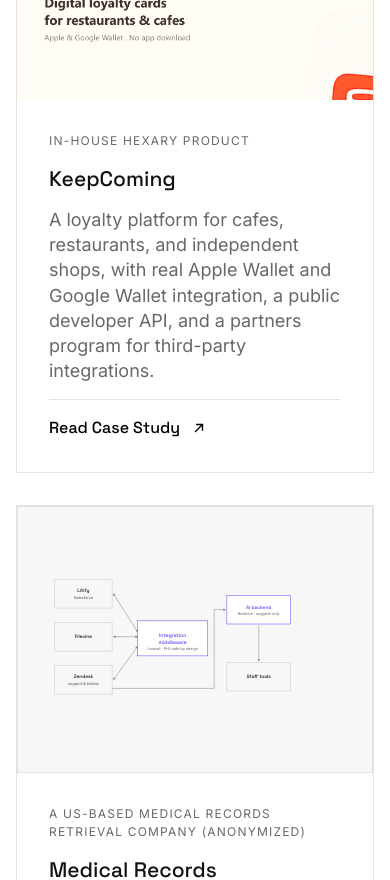
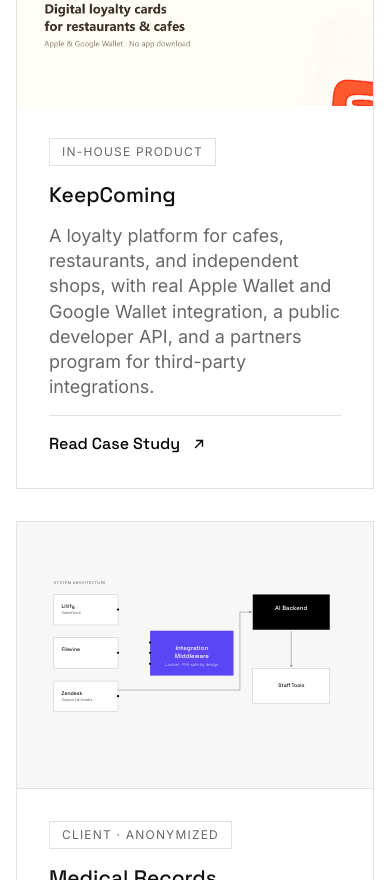
Before and after one commit to hexarylabs/hexarylabs.com, a Next.js app: page /work in a window 390 px wide. Shown: the part 1120-2000 px from the top of the page. Built offline with nearby package versions, Linux system fonts and the light colour scheme; no server answers.

Commit message:
Add MedicalRecordsSchematicElevated component and update WorkPage to use it for enhanced visual representation

```diff
--- /dev/null
+++ b/src/app/work/MedicalRecordsSchematicElevated.tsx
@@ -0,0 +1,112 @@
+import { cn } from "@/lib/cn";
+
+/**
+ * Elevated card-only rendering of the Medical Records integration diagram —
+ * solid-fill "core" nodes (middleware, AI backend) against outlined source/
+ * output nodes, orthogonal routing, dot joints for the bidirectional syncs.
+ * Used only by the /work index page; the detail hero keeps the original
+ * MedicalRecordsSchematic.
+ */
+export function MedicalRecordsSchematicElevated({ className }: { className?: string }) {
+  return (
+    <svg
+      viewBox="0 0 960 520"
+      role="img"
+      aria-label="Schematic diagram: Litify, Filevine, and Zendesk sync bidirectionally with an integration middleware layer; Zendesk's closed tickets also feed an AI backend, which surfaces suggestions to staff tools."
+      className={cn("h-auto w-full", className)}
+    >
+      <text
+        x="40"
+        y="36"
+        className="fill-grey-600 font-sans"
+        fontSize="12"
+        letterSpacing="0.08em"
+      >
+        SYSTEM ARCHITECTURE
+      </text>
+
+      {/* Source systems */}
+      <g className="fill-base stroke-grey-300" strokeWidth="1.6">
+        <rect x="40" y="70" width="200" height="95" />
+        <rect x="40" y="205" width="200" height="95" />
+        <rect x="40" y="340" width="200" height="95" />
+      </g>
+
+      <g className="fill-contrast font-display" fontSize="16" fontWeight="500">
+        <text x="64" y="112">Litify</text>
+        <text x="64" y="247">Filevine</text>
+        <text x="64" y="382">Zendesk</text>
+      </g>
+      <g className="fill-grey-600 font-sans" fontSize="12">
+        <text x="64" y="132">Salesforce</text>
+        <text x="64" y="402">Support &amp; tickets</text>
+      </g>
+
+      {/* Integration middleware — solid core node */}
+      <rect x="340" y="183" width="260" height="140" className="fill-accent" />
+      <g className="fill-white font-display" fontSize="19" fontWeight="500">
+        <text x="470" y="243" textAnchor="middle">Integration</text>
+        <text x="470" y="267" textAnchor="middle">Middleware</text>
+      </g>
+      <text
+        x="470"
+        y="292"
+        textAnchor="middle"
+        fontSize="12.5"
+        className="fill-white/70 font-sans"
+      >
+        Laravel · PHI-safe by design
+      </text>
+
+      {/* AI backend — solid core node, dark tier */}
+      <rect x="660" y="70" width="240" height="110" className="fill-contrast-2" />
+      <text x="780" y="120" textAnchor="middle" className="fill-white font-display" fontSize="19" fontWeight="500">
+        AI Backend
+      </text>
+      <text x="780" y="145" textAnchor="middle" fontSize="12.5" className="fill-grey-400 font-sans">
+        Bedrock · Textract · suggest-only
+      </text>
+
+      {/* Staff tools — outlined output node */}
+      <rect x="660" y="300" width="240" height="110" className="fill-base stroke-grey-300" strokeWidth="1.6" />
+      <text x="780" y="360" textAnchor="middle" className="fill-contrast font-display" fontSize="16" fontWeight="500">
+        Staff Tools
+      </text>
+
+      {/* Bidirectional sync connectors — source systems <-> middleware */}
+      <g className="stroke-grey-400" strokeWidth="1.6" fill="none">
+        <polyline points="240,117 290,117 290,220 340,220" />
+        <polyline points="240,252 340,252" />
+        <polyline points="240,387 290,387 290,286 340,286" />
+      </g>
+      <g className="fill-grey-400">
+        <circle cx="240" cy="117" r="3.5" />
+        <circle cx="240" cy="252" r="3.5" />
+        <circle cx="240" cy="387" r="3.5" />
+        <circle cx="340" cy="220" r="3.5" />
+        <circle cx="340" cy="252" r="3.5" />
+        <circle cx="340" cy="286" r="3.5" />
+      </g>
+
+      {/* Directional flow — Zendesk -> AI backend -> Staff tools */}
+      <g className="stroke-grey-500" strokeWidth="1.6" fill="none" markerEnd="url(#mre-arrow)">
+        <polyline points="240,368 620,368 620,125 656,125" />
+        <line x1="780" y1="184" x2="780" y2="296" />
+      </g>
+
+      <defs>
+        <marker
+          id="mre-arrow"
+          viewBox="0 0 10 10"
+          refX="9"
+          refY="5"
+          markerWidth="5"
+          markerHeight="5"
+          orient="auto-start-reverse"
+        >
+          <path d="M 0 0 L 10 5 L 0 10 z" className="fill-grey-500 stroke-none" />
+        </marker>
+      </defs>
+    </svg>
+  );
+}
--- a/src/app/work/page.tsx
+++ b/src/app/work/page.tsx
@@ -5,14 +5,45 @@
 import { Container } from "@/components/ui/Container";
 import { Reveal } from "@/components/ui/Reveal";
 import { ArrowIcon } from "@/components/ui/ArrowIcon";
-import { CtaBand } from "@/components/sections/CtaBand";
+import { ClosingCta } from "@/components/sections/ClosingCta";
 import { CaseCover } from "./CaseCover";
+import { MedicalRecordsSchematicElevated } from "./MedicalRecordsSchematicElevated";
 import { work, WORK_INTRO } from "@/content/work";
+import type { Cover } from "@/content/work";
 
 export const metadata: Metadata = {
   title: "Work",
   description: "Selected engagements and in-house products from Hexary Labs.",
 };
+
+/**
+ * Standardized client-attribution tags for this index page only — the
+ * underlying `study.client` field keeps its original per-study wording since
+ * the detail hero and homepage teaser card both read it unchanged.
+ */
+const CLIENT_TAGS: Record<string, string> = {
+  eden: "Client · Eden Labs",
+  keepcoming: "In-house product",
+  "medical-records-platform": "Client · Anonymized",
+  truecell: "Client · TrueCell",
+  kinein: "Client · Kinein",
+  "b2b-access": "Client · B2B Access",
+};
+
+/**
+ * Index-only cover overrides — swap in a real image for Eden and an elevated
+ * schematic for Medical Records so the lead cards carry the same visual
+ * weight as the photo-based cards below them. Neither `content/work.ts` nor
+ * the detail-page hero is touched, so both keep their original renderings.
+ */
+const resolveIndexCover = (study: (typeof work)[number]): Cover =>
+  study.slug === "eden"
+    ? {
+        kind: "photo",
+        src: "/work/eden-og.webp",
+        alt: "Eden — Garden of Artificial Delights, the studio's own marketing key art",
+      }
+    : study.cover;
 
 export default function WorkPage() {
   return (
@@ -33,24 +64,34 @@
           <h2 className="sr-only">All case studies</h2>
 
           <div className="grid gap-8 lg:grid-cols-2">
-            {work.map((study, i) => (
+            {work.map((study, i) => {
+              const cover = resolveIndexCover(study);
+              const isElevatedSchematic = study.slug === "medical-records-platform";
+
+              return (
                 <Reveal key={study.slug} delay={i * 60} className="h-full">
                   <article className="group relative flex h-full flex-col border-[0.8px] border-grey-200 bg-base">
+                    {isElevatedSchematic ? (
+                      <div className="flex w-full items-center justify-center overflow-hidden border-b-[0.8px] border-grey-200 bg-base-2 p-6 aspect-[4/3] sm:aspect-[1.6] sm:p-10 lg:aspect-[1.9] lg:p-12">
+                        <MedicalRecordsSchematicElevated className="max-h-full" />
+                      </div>
+                    ) : (
                       <CaseCover
-                    cover={study.cover}
+                        cover={cover}
                         title={study.title}
                         aspect={
-                      study.cover.kind === "schematic"
+                          cover.kind === "schematic"
                             ? "aspect-[4/3] sm:aspect-[1.6] lg:aspect-[1.9]"
                             : "aspect-[1.9]"
                         }
                         sizes="(min-width: 1024px) 620px, 100vw"
                       />
+                    )}
 
                     <div className="flex flex-1 flex-col gap-4 p-8">
-                    <p className="text-small uppercase tracking-widest text-grey-600">
-                      {study.client}
-                    </p>
+                      <span className="inline-flex w-fit items-center border-[0.8px] border-grey-200 px-3 py-1 text-small uppercase tracking-widest text-grey-600">
+                        {CLIENT_TAGS[study.slug] ?? study.client}
+                      </span>
 
                       <h3 className="text-[1.3125rem] leading-[1.2] md:text-[1.625rem]">
                         <Link
@@ -70,12 +111,18 @@
                     </div>
                   </article>
                 </Reveal>
-            ))}
+              );
+            })}
           </div>
         </Container>
       </Section>
 
-      <CtaBand />
+      <ClosingCta
+        heading="Building something in this shape?"
+        body="From AI platforms to enterprise integrations to production SaaS, this is the range we work across. If any of the work above looks like what you're trying to build, we should talk."
+        cta={{ label: "Start a Project", href: "/contact" }}
+        secondaryCta={{ label: "See How We Work", href: "/how-we-work" }}
+      />
     </>
   );
 }
--- a/src/components/sections/ClosingCta.tsx
+++ b/src/components/sections/ClosingCta.tsx
@@ -6,13 +6,20 @@
  * copy instead of the sitewide CtaBand's fixed "Let's Talk" wordmark (too
  * long a heading here for the mega gradient treatment). Same dark-band
  * structure and classes as CtaBand, just with heading/button as props.
+ *
+ * `body` and `secondaryCta` are optional — omitting them renders the
+ * original heading + single-button layout unchanged.
  */
 export function ClosingCta({
   heading,
+  body,
   cta,
+  secondaryCta,
 }: {
   heading: string;
+  body?: string;
   cta: { label: string; href: string };
+  secondaryCta?: { label: string; href: string };
 }) {
   return (
     <section
@@ -21,12 +28,26 @@
     >
       <Container>
         <div className="flex flex-col items-center gap-10 text-center">
+          <div>
             <h2 className="text-h2 max-md:text-[1.625rem] md:text-[2.25rem] lg:text-h2">
               {heading}
             </h2>
+            {body && (
+              <p className="mx-auto mt-6 max-w-[60ch] text-body-lg text-grey-300">
+                {body}
+              </p>
+            )}
+          </div>
+          <div className="flex flex-wrap items-center justify-center gap-4">
             <Button href={cta.href} variant="accent" size="lg">
               {cta.label}
             </Button>
+            {secondaryCta && (
+              <Button href={secondaryCta.href} variant="secondary" size="lg">
+                {secondaryCta.label}
+              </Button>
+            )}
+          </div>
         </div>
       </Container>
     </section>
--- a/src/content/work.ts
+++ b/src/content/work.ts
@@ -1,5 +1,5 @@
 export const WORK_INTRO =
-  "A sample of the systems we've designed and built, and the products we run ourselves. Each one started as a problem worth solving properly.";
+  "Six engagements that show what we build: AI-native products, SaaS running in production, PHI-safe enterprise platforms, and integration systems connecting the tools our clients already depend on. Different scales, different stacks, one team behind all of them.";
 
 export type HeroVariant =
   | "image-contained"
```
Also changed, not shown: public/work/eden-og.webp (added). Lines whose indentation alone changed are shown as unchanged.
